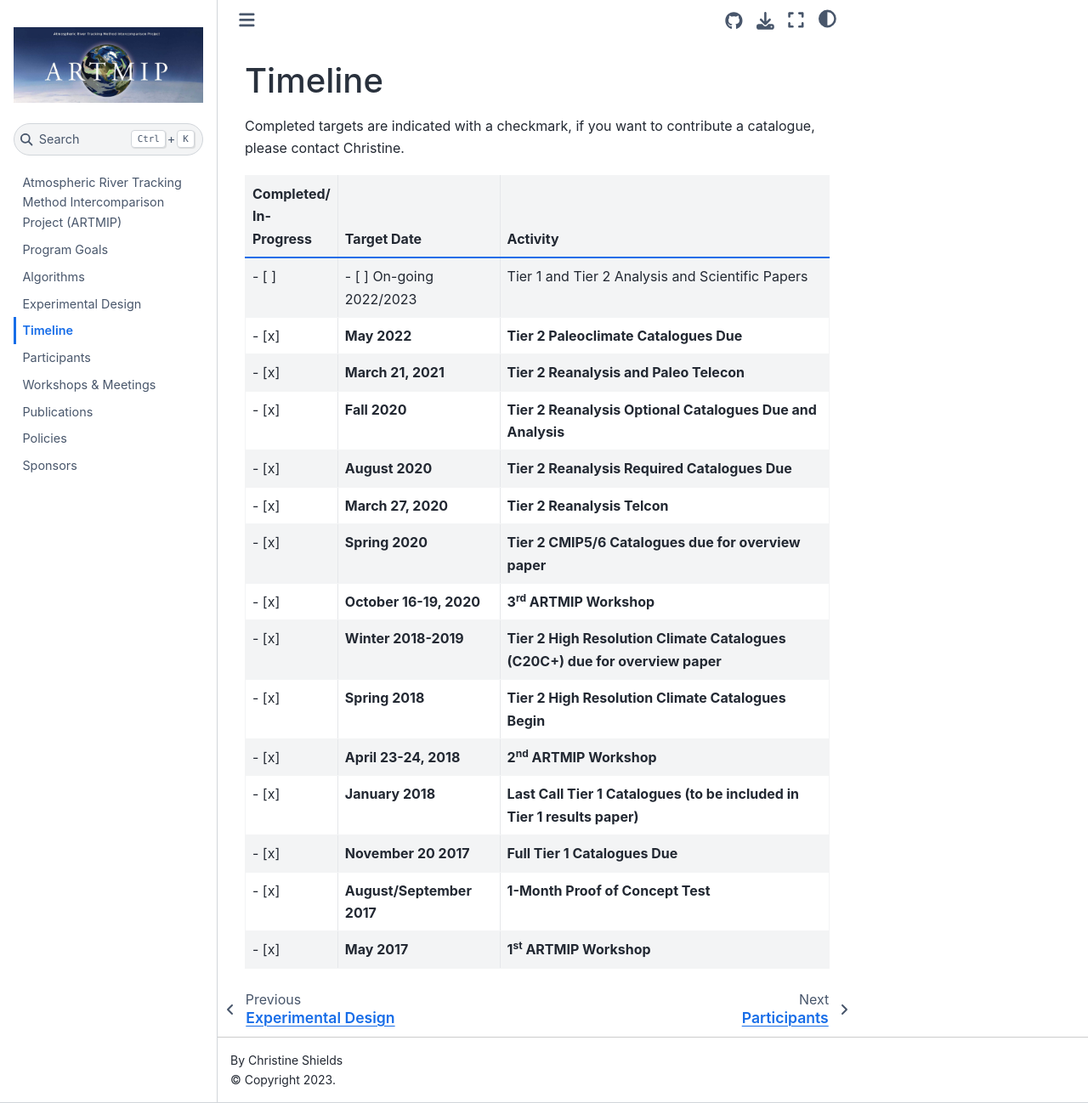
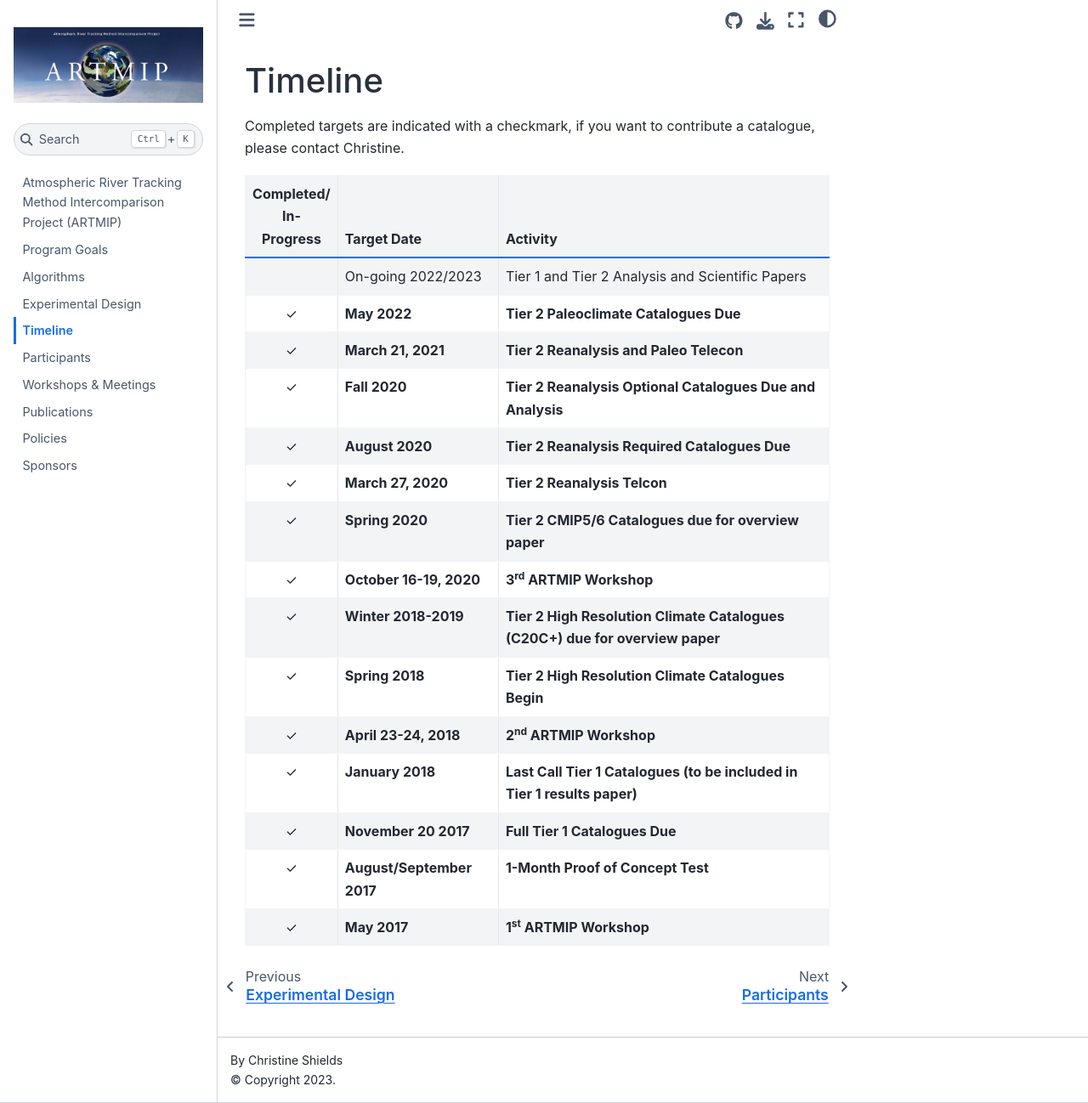
Before and after one commit to NCAR/ARTMIP, a Jupyter Book: the page built from book/timeline.md, in a window 1280 px wide and 1298 px high. Shown: the whole window at 85% size. Built offline with Jupyter Book 1.0.4 settings and Sphinx 7.4.7 and the Sphinx Book theme 1.1.4, drawn with Linux system fonts in a browser that asks for light colours; some of the changed lines change nothing that is shown.

Commit message:
Fix checkmarks

```diff
--- a/book/timeline.md
+++ b/book/timeline.md
@@ -2,19 +2,19 @@
 Completed targets are indicated with a checkmark, if you want to contribute a catalogue, please contact Christine.
 
 | Completed/<br>In-Progress | Target Date | Activity |
-| --- | ------------- | ------------- |
-| - [ ] | - [ ] On-going 2022/2023 | Tier 1 and Tier 2 Analysis and Scientific Papers |
-| - [x] | **May 2022** | **Tier 2 Paleoclimate Catalogues Due** |
-| - [x] | **March 21, 2021** | **Tier 2 Reanalysis and Paleo Telecon** |
-| - [x] | **Fall 2020** | **Tier 2 Reanalysis Optional Catalogues Due and Analysis** |
-| - [x] | **August 2020** | **Tier 2 Reanalysis Required Catalogues Due** |
-| - [x] | **March 27, 2020** | **Tier 2 Reanalysis Telcon** |
-| - [x] | **Spring 2020** | **Tier 2 CMIP5/6 Catalogues due for overview paper** |
-| - [x] | **October 16-19, 2020** | **3<sup>rd</sup> ARTMIP Workshop** |
-| - [x] | **Winter 2018-2019** | **Tier 2 High Resolution Climate Catalogues (C20C+) due for overview paper** |
-| - [x] | **Spring 2018** | **Tier 2 High Resolution Climate Catalogues Begin** |
-| - [x] | **April 23-24, 2018** | **2<sup>nd</sup> ARTMIP Workshop** |
-| - [x] | **January 2018** | **Last Call Tier 1 Catalogues (to be included in Tier 1 results paper)** |
-| - [x] | **November 20 2017** | **Full Tier 1 Catalogues Due** |
-| - [x] | **August/September 2017** | **1-Month Proof of Concept Test** |
-| - [x] | **May 2017** | **1<sup>st</sup> ARTMIP Workshop** |
+| :---: | ------------- | ------------- |
+|          | On-going 2022/2023 | Tier 1 and Tier 2 Analysis and Scientific Papers |
+| &#10003; | **May 2022** | **Tier 2 Paleoclimate Catalogues Due** |
+| &#10003; | **March 21, 2021** | **Tier 2 Reanalysis and Paleo Telecon** |
+| &#10003; | **Fall 2020** | **Tier 2 Reanalysis Optional Catalogues Due and Analysis** |
+| &#10003; | **August 2020** | **Tier 2 Reanalysis Required Catalogues Due** |
+| &#10003; | **March 27, 2020** | **Tier 2 Reanalysis Telcon** |
+| &#10003; | **Spring 2020** | **Tier 2 CMIP5/6 Catalogues due for overview paper** |
+| &#10003; | **October 16-19, 2020** | **3<sup>rd</sup> ARTMIP Workshop** |
+| &#10003; | **Winter 2018-2019** | **Tier 2 High Resolution Climate Catalogues (C20C+) due for overview paper** |
+| &#10003; | **Spring 2018** | **Tier 2 High Resolution Climate Catalogues Begin** |
+| &#10003; | **April 23-24, 2018** | **2<sup>nd</sup> ARTMIP Workshop** |
+| &#10003; | **January 2018** | **Last Call Tier 1 Catalogues (to be included in Tier 1 results paper)** |
+| &#10003; | **November 20 2017** | **Full Tier 1 Catalogues Due** |
+| &#10003; | **August/September 2017** | **1-Month Proof of Concept Test** |
+| &#10003; | **May 2017** | **1<sup>st</sup> ARTMIP Workshop** |
```
